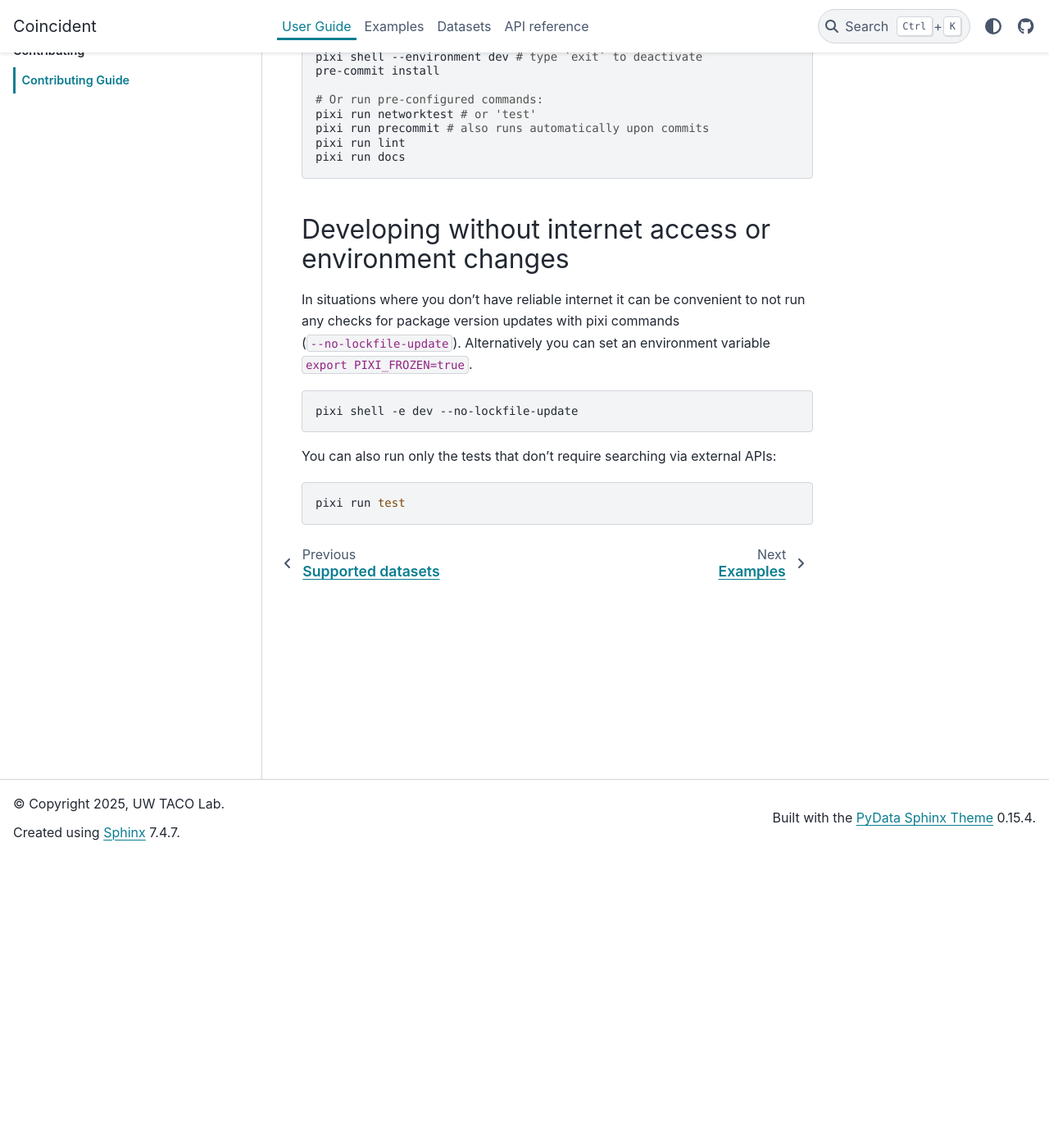
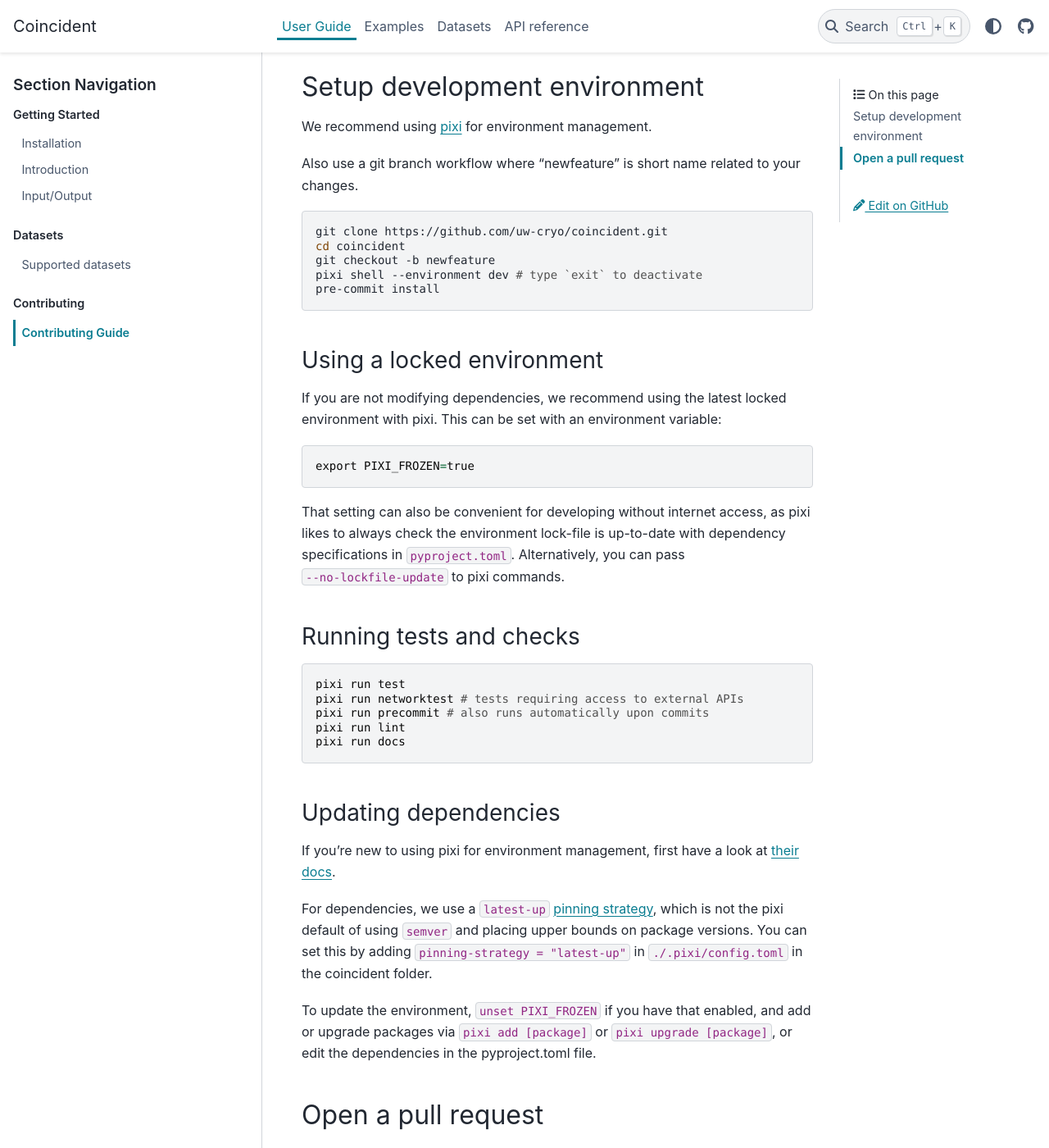
Before and after one commit to uw-cryo/coincident, a Sphinx documentation site: the page built from docs/user_guide/contribute.md, in a window 1280 px wide and 1400 px high, scrolled down 356 px. Shown: the whole window at 82% size. Built offline with Sphinx 7.4.7 and the PyData theme 0.15.4, drawn with Linux system fonts in a browser that asks for light colours; some of the changed text lies outside the part shown.

````diff
--- a/docs/user_guide/contribute.md
+++ b/docs/user_guide/contribute.md
@@ -2,7 +2,18 @@
 
 Contributions are welcome!
 
-We recommend use [pixi](https://pixi.sh) for environment management
+Please feel free to open [issues](https://github.com/uw-cryo/coincident/issues)
+in this repository if you come across bugs.
+
+If you'd like to make modifications to the code, please open an issue first to
+explain to motivate the changes.
+
+## Setup development environment
+
+We recommend using [pixi](https://pixi.sh) for environment management.
+
+Also use a git branch workflow where "newfeature" is short name related to your
+changes.
 
 ```bash
 git clone https://github.com/uw-cryo/coincident.git
@@ -10,27 +21,48 @@ cd coincident
 git checkout -b newfeature
 pixi shell --environment dev # type `exit` to deactivate
 pre-commit install
+```
 
-# Or run pre-configured commands:
-pixi run networktest # or 'test'
+### Using a locked environment
+
+If you are not modifying dependencies, we recommend using the latest locked
+environment with pixi. This can be set with an environment variable:
+
+```
+export PIXI_FROZEN=true
+```
+
+That setting can also be convenient for developing without internet access, as
+pixi likes to always check the environment lock-file is up-to-date with
+dependency specifications in `pyproject.toml`. Alternatively, you can pass
+`--no-lockfile-update` to pixi commands.
+
+### Running tests and checks
+
+```
+pixi run test
+pixi run networktest # tests requiring access to external APIs
 pixi run precommit # also runs automatically upon commits
 pixi run lint
 pixi run docs
 ```
 
-## Developing without internet access or environment changes
+### Updating dependencies
 
-In situations where you don't have reliable internet it can be convenient to not
-run any checks for package version updates with pixi commands
-(`--no-lockfile-update`). Alternatively you can set an environment variable
-`export PIXI_FROZEN=true`.
+If you're new to using pixi for environment management, first have a look at
+[their docs](https://pixi.sh/latest/getting_started/).
 
-```bash
-pixi shell -e dev --no-lockfile-update
-```
+For dependencies, we use a `latest-up`
+[pinning strategy](https://pixi.sh/latest/reference/pixi_configuration/#pinning-strategy),
+which is not the pixi default of using `semver` and placing upper bounds on
+package versions. You can set this by adding `pinning-strategy = "latest-up"` in
+`./.pixi/config.toml` in the coincident folder.
 
-You can also run only the tests that don't require searching via external APIs:
+To update the environment, `unset PIXI_FROZEN` if you have that enabled, and add
+or upgrade packages via `pixi add [package]` or `pixi upgrade [package]`, or
+edit the dependencies in the pyproject.toml file.
 
-```bash
-pixi run test
-```
+## Open a pull request
+
+After you're satisfied with your changes and you've run tests locally, please
+open a pull request!
--- a/pyproject.toml
+++ b/pyproject.toml
@@ -33,6 +33,7 @@ dynamic = ["version"]
 dependencies = [
 "cloudpathlib[s3]>=0.21",
 "geopandas>=1",
+"gdal>=3.10",
 "matplotlib>=3.10",
 "maxar-platform>=1",
 "pyarrow>=20",
@@ -209,6 +210,7 @@ docs = { features = ["docs"], solve-group = "default" }
 [tool.pixi.dependencies]
 python = "<3.13" # https://github.com/stac-utils/stac-geoparquet/issues/81
 geopandas = "*"
+gdal = "*"
 odc-stac = "*"
 pystac-client = "*"
 requests = "*"
@@ -238,7 +240,7 @@ coincident = { path = ".", editable = false }
 coincident = { path = ".", editable = true }
 
 [tool.pixi.feature.dev.tasks]
-precommit = "pre-commit run --all"
+precommit = "pre-commit run --all-files"
 # NOTE: consider --output-format=github for github actions
 lint = "pylint src"
 test = "pytest -o markers=network -m 'not network' --cov --cov-report=xml --cov-report=term"
````
Also changed, not shown: docs/datasets/index.md (+2 -1 lines), docs/datasets/maxar.ipynb, docs/examples/elevation_plotting.ipynb, docs/examples/quickstart.ipynb, 4 other files.
